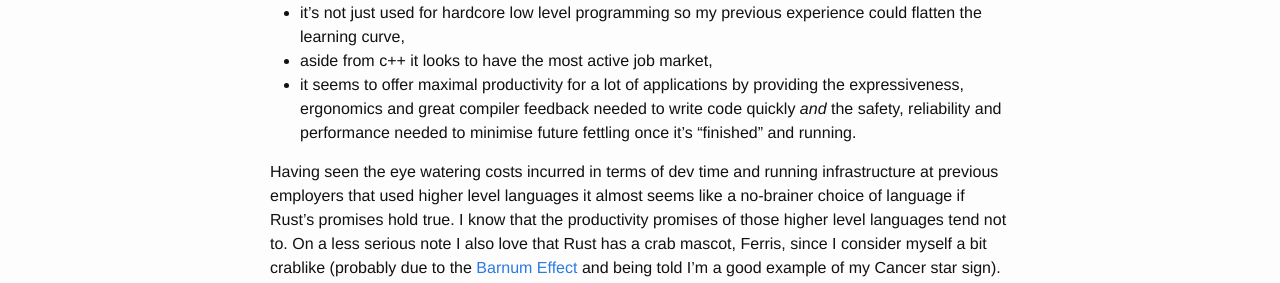
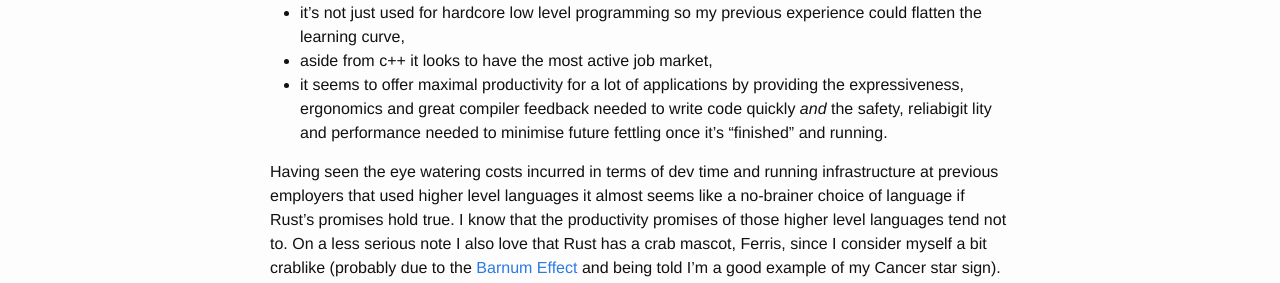
Before and after one commit to thisdotrob/thisdotrob.github.io, a Jekyll site: the page built from _posts/2023-09-27-learning-rust.markdown, in a window 1280 px wide. Shown: the part 1033-1316 px from the top of the page. Built offline with Jekyll 4.4.1, drawn with Linux system fonts in a browser that asks for light colours.

Commit message:
Feedback 'learning-rust'

```diff
--- a/_posts/2023-09-27-learning-rust.markdown
+++ b/_posts/2023-09-27-learning-rust.markdown
@@ -20,7 +20,7 @@ The lower-level language I've picked to learn is Rust for the following reasons:
 - it's modern but established with a seemingly great community and ecosystem,
 - it's not just used for hardcore low level programming so my previous experience could flatten the learning curve,
 - aside from c++ it looks to have the most active job market,
-- it seems to offer maximal productivity for a lot of applications by providing the expressiveness, ergonomics and great compiler feedback needed to write code quickly _and_ the safety, reliability and performance needed to minimise future fettling once it's "finished" and running.
+- it seems to offer maximal productivity for a lot of applications by providing the expressiveness, ergonomics and great compiler feedback needed to write code quickly _and_ the safety, reliabigit lity and performance needed to minimise future fettling once it's "finished" and running.
 
 Having seen the eye watering costs incurred in terms of dev time and running infrastructure at previous employers that used higher level languages it almost seems like a no-brainer choice of language if Rust's promises hold true. I know that the productivity promises of those higher level languages tend not to. On a less serious note I also love that Rust has a crab mascot, Ferris, since I consider myself a bit crablike (probably due to the [Barnum Effect](https://en.wikipedia.org/wiki/Barnum_effect) and being told I'm a good example of my Cancer star sign). The Rust logo [featuring a bicycle chainring](https://bugzilla.mozilla.org/show_bug.cgi?id=680521) also appeals to me as a two wheel nut.
 
```
